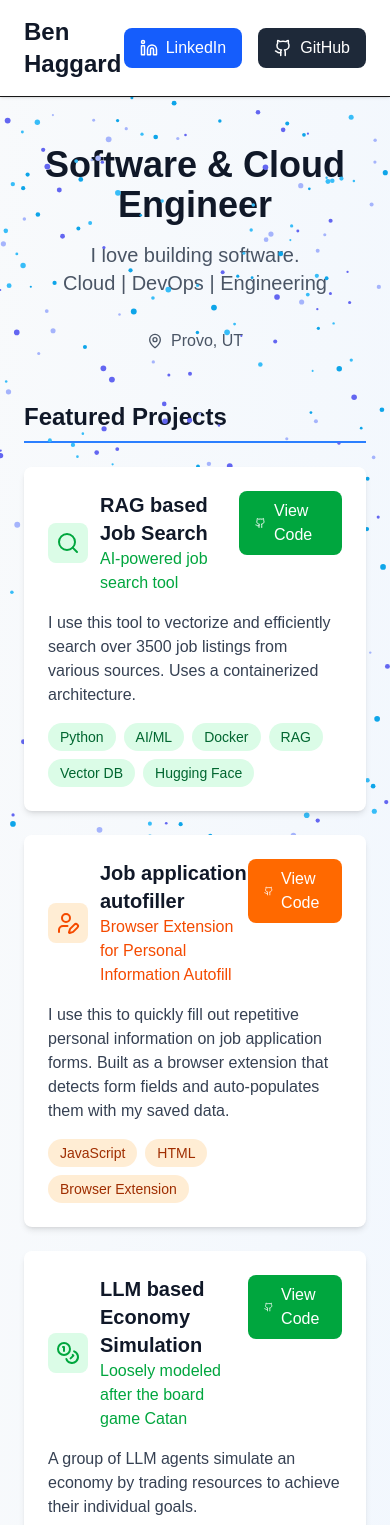
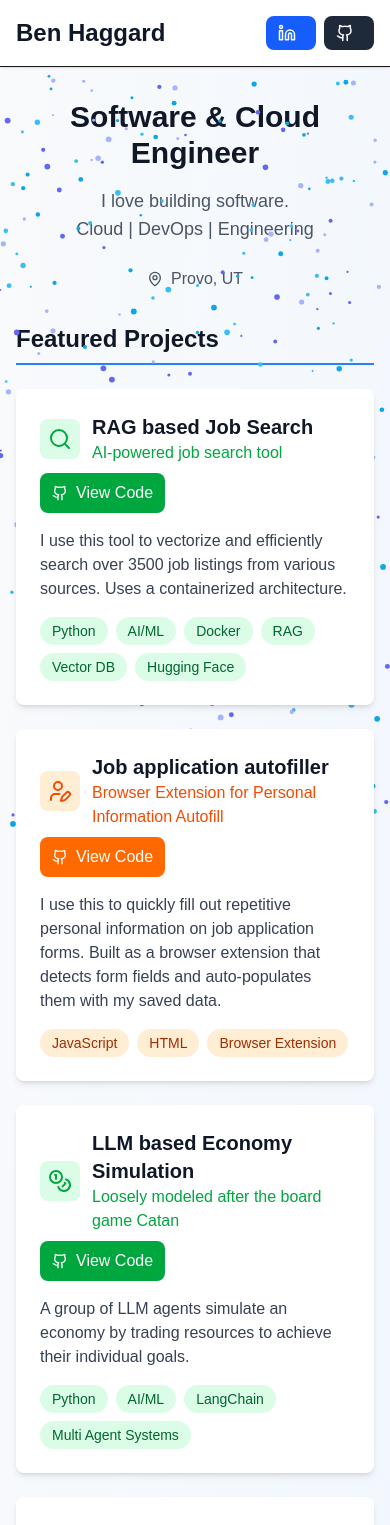
Before and after one commit to benhagg/personal-website, a Next.js app: page / in a window 390 px wide. Shown: the top 1525 px of the page. Built offline with nearby package versions, Linux system fonts and the light colour scheme.

Commit message:
mobile friendly

```diff
--- a/src/app/layout.tsx
+++ b/src/app/layout.tsx
@@ -25,6 +25,7 @@ export const metadata: Metadata = {
     "Full Stack Developer",
   ],
   authors: [{ name: "Ben Haggard" }],
+  viewport: 'width=device-width, initial-scale=1',
   openGraph: {
     title: "Ben Haggard - Software Engineer",
     description: "Personal website of Ben Haggard, Software Engineer",
--- a/src/app/page.tsx
+++ b/src/app/page.tsx
@@ -13,7 +13,7 @@ export default function Home() {
       <SvgBackground />
       <Navigation />
 
-      <section className="max-w-4xl mx-auto px-6 py-12 z-10">
+      <section className="max-w-4xl mx-auto px-4 sm:px-6 py-8 sm:py-12 z-10">
         <HeroSection />
         <ProjectsSection />
         <SkillsSection />
--- a/src/components/sections/HeroSection.tsx
+++ b/src/components/sections/HeroSection.tsx
@@ -2,11 +2,11 @@ import { MapPin } from "lucide-react";
 
 export default function HeroSection() {
   return (
-    <div className="text-center mb-12">
-      <h2 className="text-4xl font-bold text-gray-900 mb-4">
+    <div className="text-center mb-8 sm:mb-12">
+      <h2 className="text-3xl sm:text-4xl font-bold text-gray-900 mb-4">
         Software & Cloud Engineer
       </h2>
-      <p className="text-xl text-gray-600 mb-8 max-w-2xl mx-auto">
+      <p className="text-lg sm:text-xl text-gray-600 mb-6 sm:mb-8 max-w-2xl mx-auto">
         I love building software.
         <br /> Cloud | DevOps | Engineering
       </p>
--- a/src/components/sections/Navigation.tsx
+++ b/src/components/sections/Navigation.tsx
@@ -4,7 +4,7 @@ import { Github, Linkedin } from "lucide-react";
 export default function Navigation() {
   return (
     <nav className="bg-white shadow-sm border-b z-10 relative">
-      <div className="max-w-4xl mx-auto px-6 py-4">
+      <div className="max-w-4xl mx-auto px-4 sm:px-6 py-4">
         <div className="flex justify-between items-center">
           <div className="flex items-center space-x-4">
             {/* <Image
@@ -16,24 +16,24 @@ export default function Navigation() {
             /> */}
             <h1 className="text-2xl font-bold text-gray-900">Ben Haggard</h1>
           </div>
-          <div className="flex space-x-4">
+          <div className="flex space-x-2 sm:space-x-4">
             <a
               href="https://linkedin.com/in/benhaggard21"
               target="_blank"
               rel="noopener noreferrer"
-              className="flex items-center space-x-2 px-4 py-2 bg-blue-600 text-white rounded-lg hover:bg-blue-700 transition-colors"
+              className="flex items-center space-x-2 px-3 sm:px-4 py-2 bg-blue-600 text-white rounded-lg hover:bg-blue-700 transition-colors"
             >
               <Linkedin size={18} />
-              <span>LinkedIn</span>
+              <span className="hidden sm:inline">LinkedIn</span>
             </a>
             <a
               href="https://github.com/benhagg"
               target="_blank"
               rel="noopener noreferrer"
-              className="flex items-center space-x-2 px-4 py-2 bg-gray-800 text-white rounded-lg hover:bg-gray-900 transition-colors"
+              className="flex items-center space-x-2 px-3 sm:px-4 py-2 bg-gray-800 text-white rounded-lg hover:bg-gray-900 transition-colors"
             >
               <Github size={18} />
-              <span>GitHub</span>
+              <span className="hidden sm:inline">GitHub</span>
             </a>
           </div>
         </div>
--- a/src/components/sections/ProjectsSection.tsx
+++ b/src/components/sections/ProjectsSection.tsx
@@ -6,8 +6,7 @@ import {
   ExternalLink,
   Search,
   Coins,
-  UserPen,
-  UserRoundPen
+  UserPen
 } from "lucide-react";
 import SectionHeader from "../ui/SectionHeader";
 import ProjectCard from "../ui/ProjectCard";
@@ -38,7 +37,7 @@ export default function ProjectsSection() {
               href="https://github.com/benhagg/job-search"
               target="_blank"
               rel="noopener noreferrer"
-              className="flex items-center space-x-2 px-4 py-2 bg-green-600 text-white rounded-lg hover:bg-green-700 transition-colors"
+              className="flex items-center justify-center space-x-2 px-3 py-2 bg-green-600 text-white rounded-lg hover:bg-green-700 transition-colors"
             >
               <Github size={16} />
               <span>View Code</span>
@@ -63,7 +62,7 @@ export default function ProjectsSection() {
               href="https://github.com/benhagg/job-app-autofiller"
               target="_blank"
               rel="noopener noreferrer"
-              className="flex items-center space-x-2 px-4 py-2 bg-orange-500 text-white rounded-lg hover:bg-orange-600 transition-colors"
+              className="flex items-center justify-center space-x-2 px-3 py-2 bg-orange-500 text-white rounded-lg hover:bg-orange-600 transition-colors"
             >
               <Github size={16} />
               <span>View Code</span>
@@ -88,7 +87,7 @@ export default function ProjectsSection() {
               href="https://github.com/benhagg/ai-economy"
               target="_blank"
               rel="noopener noreferrer"
-              className="flex items-center space-x-2 px-4 py-2 bg-green-600 text-white rounded-lg hover:bg-green-700 transition-colors"
+              className="flex items-center justify-center space-x-2 px-3 py-2 bg-green-600 text-white rounded-lg hover:bg-green-700 transition-colors"
             >
               <Github size={16} />
               <span>View Code</span>
@@ -115,7 +114,7 @@ export default function ProjectsSection() {
               href="https://github.com/benhagg/note-taker"
               target="_blank"
               rel="noopener noreferrer"
-              className="flex items-center space-x-2 px-4 py-2 bg-green-600 text-white rounded-lg hover:bg-green-700 transition-colors"
+              className="flex items-center justify-center space-x-2 px-3 py-2 bg-green-600 text-white rounded-lg hover:bg-green-700 transition-colors"
             >
               <Github size={16} />
               <span>View Code</span>
@@ -137,7 +136,7 @@ export default function ProjectsSection() {
               href="https://benhagg.github.io/React-timer-game/"
               target="_blank"
               rel="noopener noreferrer"
-              className="flex items-center space-x-2 px-4 py-2 bg-blue-600 text-white rounded-lg hover:bg-blue-700 transition-colors"
+              className="flex items-center justify-center space-x-2 px-3 py-2 bg-blue-600 text-white rounded-lg hover:bg-blue-700 transition-colors"
             >
               <ExternalLink size={16} />
               <span>Play Game</span>
--- a/src/components/ui/ProjectCard.tsx
+++ b/src/components/ui/ProjectCard.tsx
@@ -25,8 +25,8 @@ export default function ProjectCard({
 }: ProjectCardProps) {
   return (
     <Card>
-      <div className="flex items-start justify-between mb-4">
-        <div className="flex items-center space-x-3">
+      <div className="flex flex-col sm:flex-row sm:items-start sm:justify-between mb-4">
+        <div className="flex items-center space-x-3 mb-2 sm:mb-0">
           <div className={`p-2 ${iconBgColor} rounded-lg`}>{icon}</div>
           <div>
             <h4 className="text-xl font-semibold text-gray-900">{title}</h4>
@@ -45,7 +45,9 @@ export default function ProjectCard({
             </p>
           </div>
         </div>
-        {actionButton}
+        <div className="flex justify-start sm:justify-end">
+          {actionButton}
+        </div>
       </div>
       <p className="text-gray-700 mb-4">{description}</p>
       <div className="flex flex-wrap gap-2">
--- a/src/components/ui/WorkExperienceCard.tsx
+++ b/src/components/ui/WorkExperienceCard.tsx
@@ -17,11 +17,11 @@ export default function WorkExperienceCard({
 }: WorkExperienceCardProps) {
   return (
     <Card>
-      <div className="flex justify-between items-start mb-2">
+      <div className="flex flex-col sm:flex-row sm:justify-between sm:items-start mb-2">
         <h4 className="text-xl font-semibold text-gray-900">{company}</h4>
         <span className="text-gray-600">{location}</span>
       </div>
-      <div className="flex justify-between items-center mb-3">
+      <div className="flex flex-col sm:flex-row sm:justify-between sm:items-center mb-3">
         <p className="text-blue-600 font-medium">{position}</p>
         <span className="text-gray-600">{duration}</span>
       </div>
```
